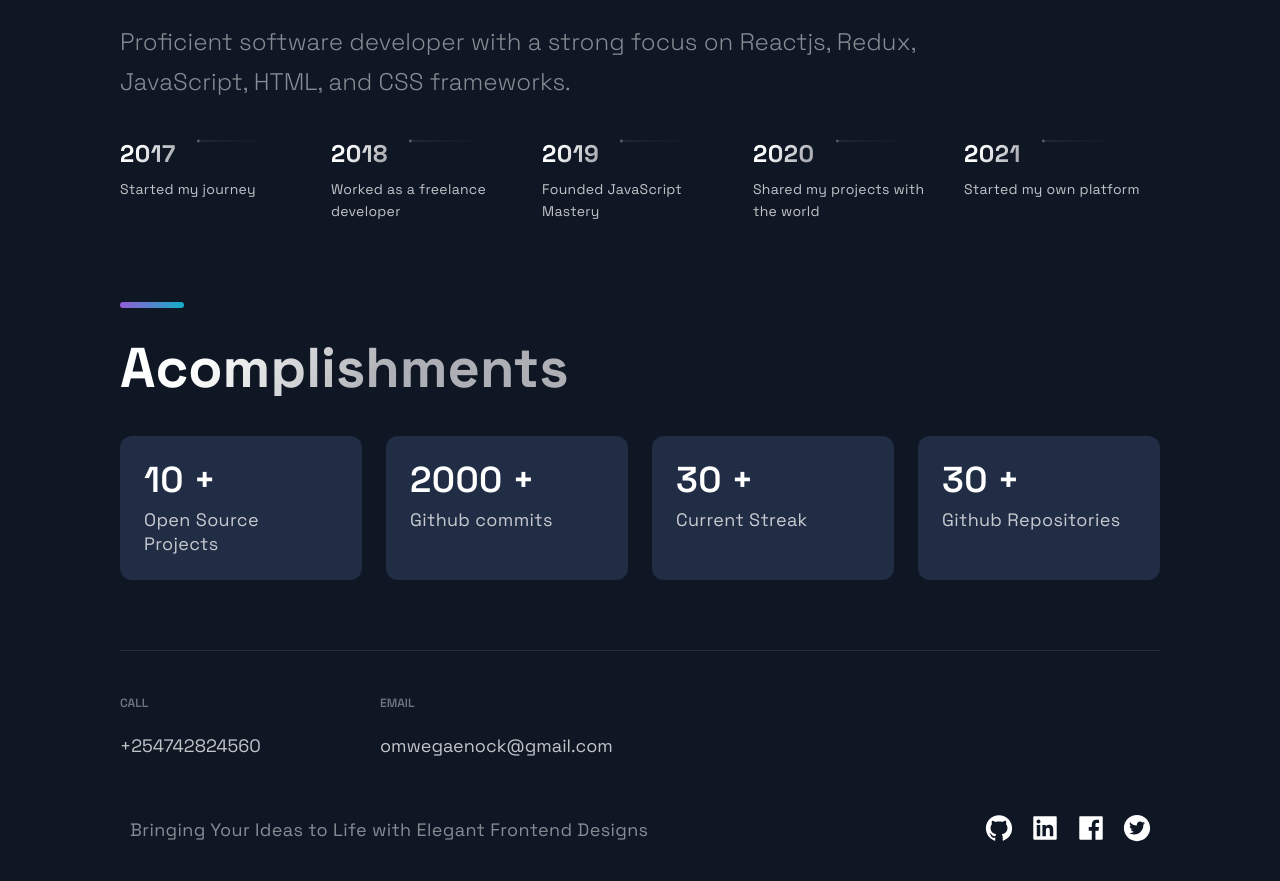
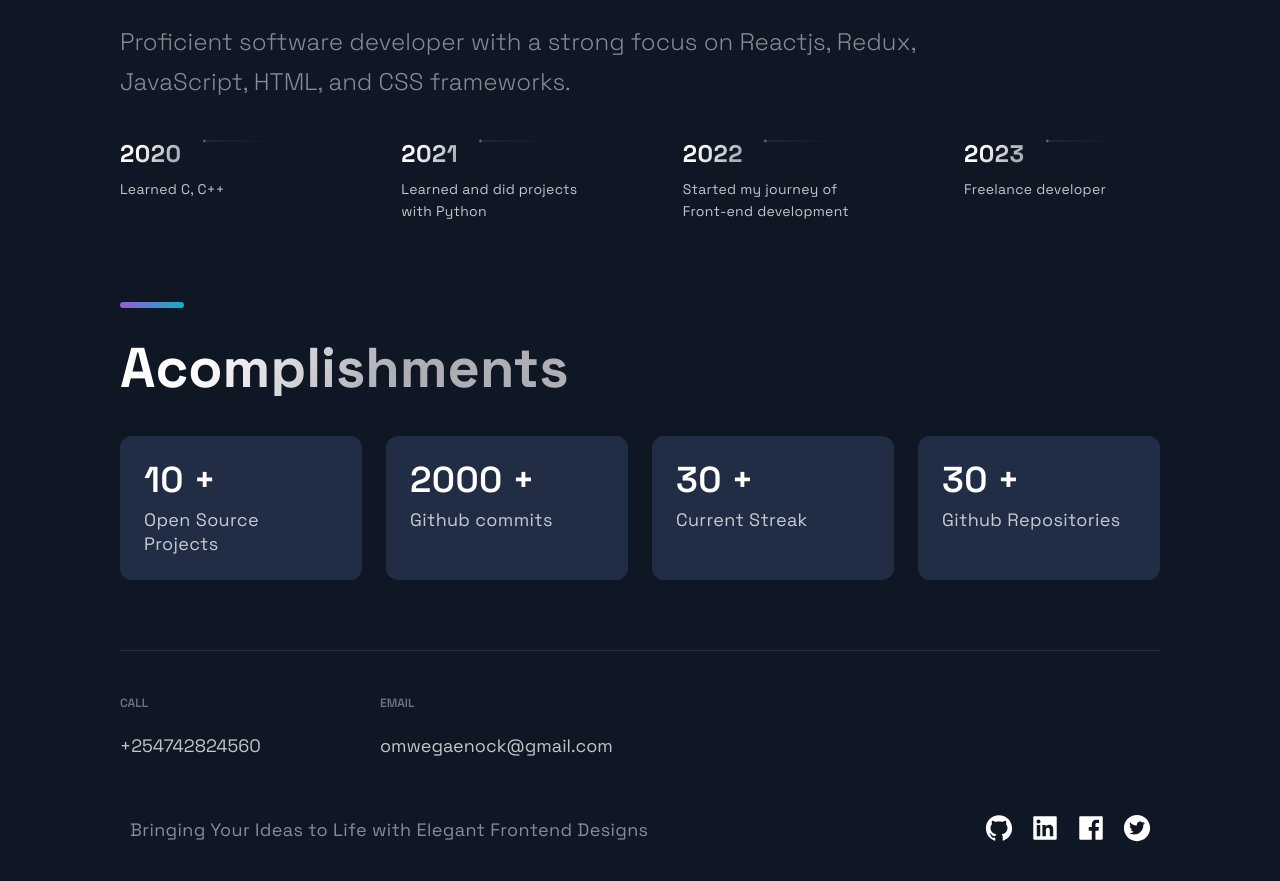
Before and after one commit to Nyakamba/portfolio_website, a Next.js app: page / in a window 1280 px wide. Shown: the part 3160-4041 px from the top of the page. Built offline with nearby package versions, Linux system fonts and the light colour scheme.

Commit message:
constants.js

```diff
--- a/src/constants/constants.js
+++ b/src/constants/constants.js
@@ -42,11 +42,10 @@ export const projects = [
 ];
 
 export const TimeLineData = [
-  { year: 2017, text: "Started my journey" },
-  { year: 2018, text: "Worked as a freelance developer" },
-  { year: 2019, text: "Founded JavaScript Mastery" },
-  { year: 2020, text: "Shared my projects with the world" },
-  { year: 2021, text: "Started my own platform" },
+  { year: 2020, text: "Learned C, C++" },
+  { year: 2021, text: "Learned and did projects with Python " },
+  { year: 2022, text: "Started my journey of Front-end development " },
+  { year: 2023, text: "Freelance developer" },
 ];
 
 export const data = [
```
